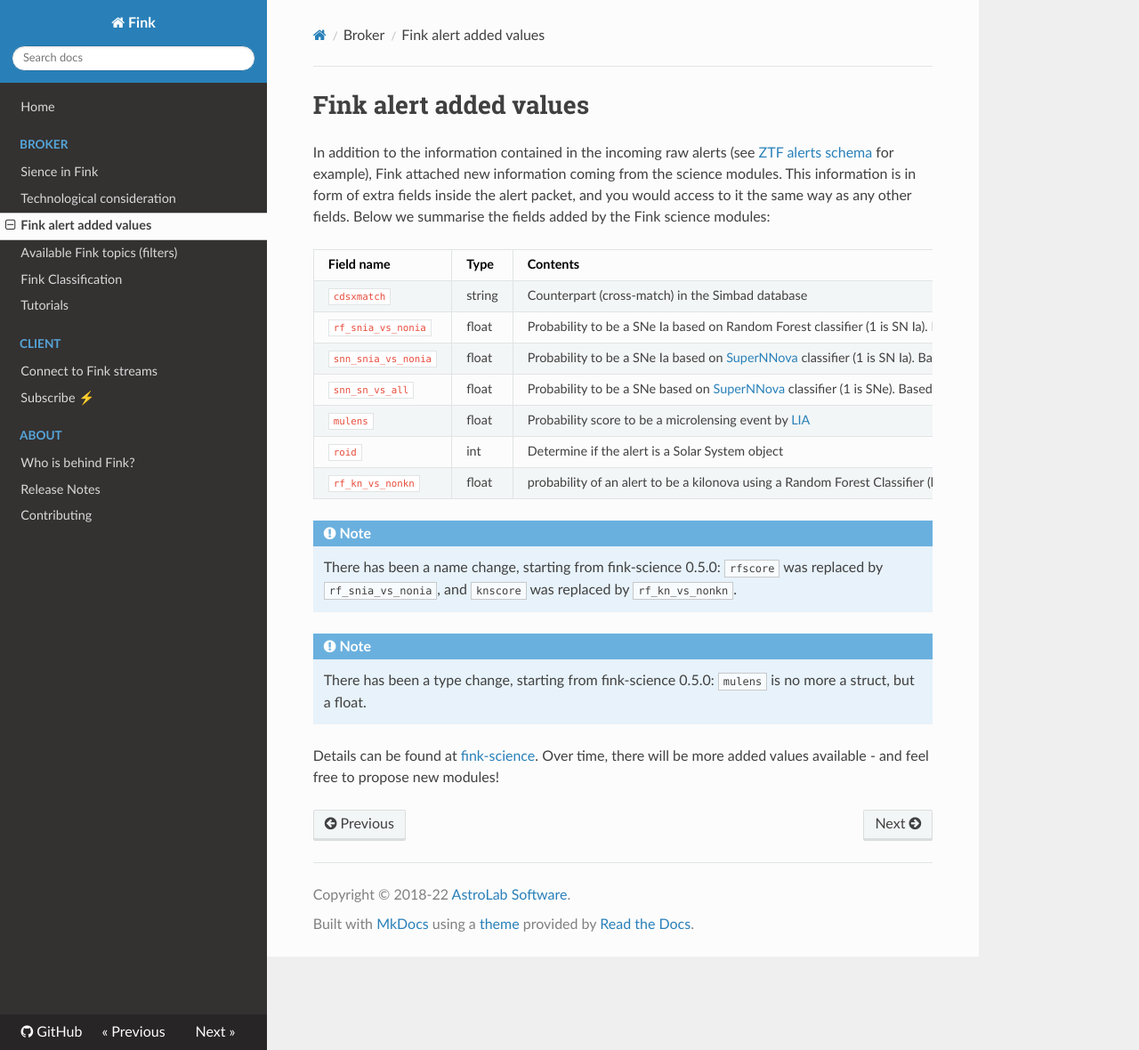
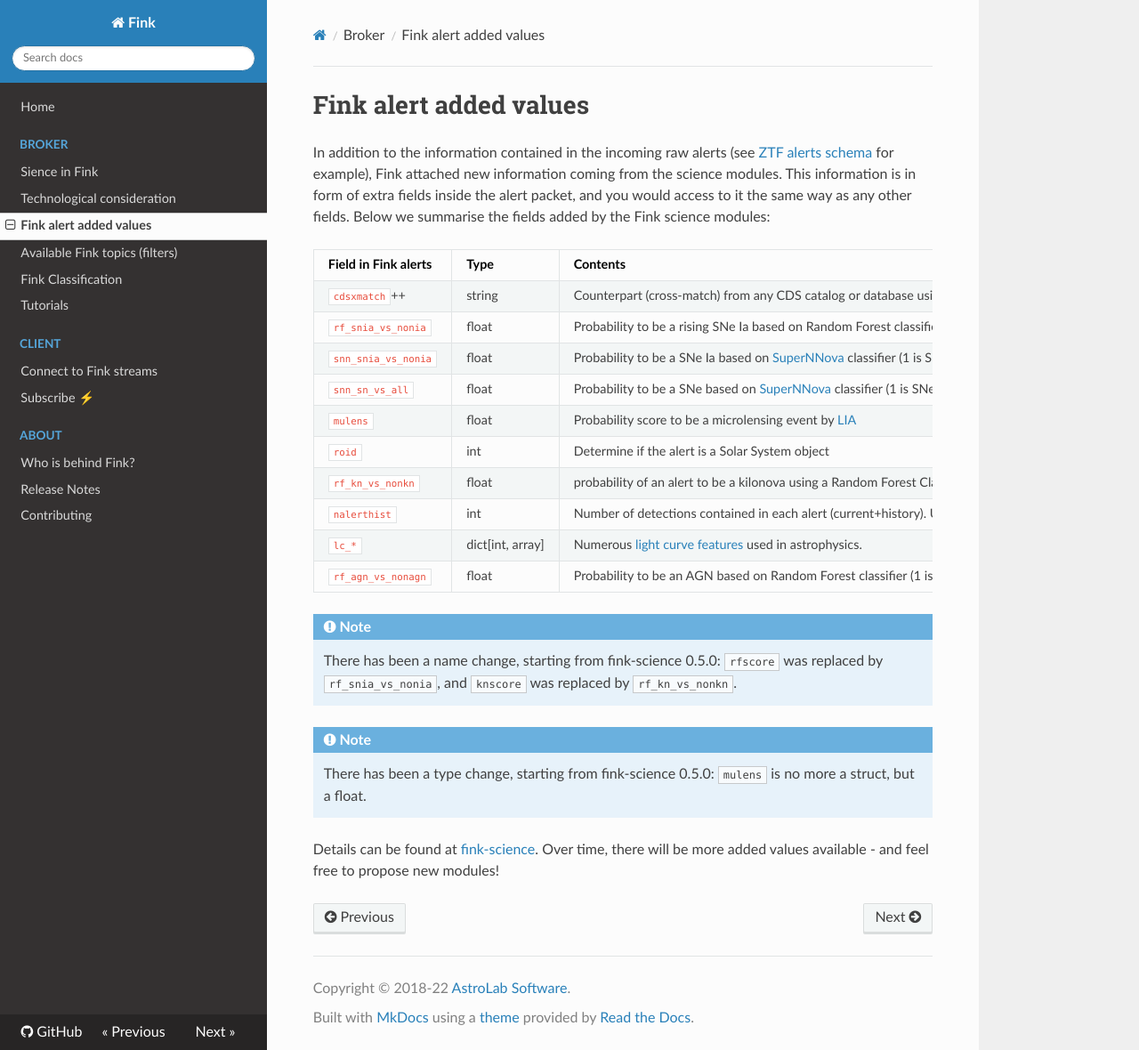
Before and after one commit to astrolabsoftware/fink, an MkDocs documentation site: the page built from docs/science/added_values.md, in a window 1280 px wide and 1180 px high. Shown: the whole window at 89% size. Built offline with MkDocs 1.6.1, drawn with Linux system fonts in a browser that asks for light colours; nearby versions of some CDN libraries.

Commit message:
Update science added values

```diff
--- a/docs/science/added_values.md
+++ b/docs/science/added_values.md
@@ -2,15 +2,18 @@
 
 In addition to the information contained in the incoming raw alerts (see [ZTF alerts schema](https://zwickytransientfacility.github.io/ztf-avro-alert/) for example), Fink attached new information coming from the science modules. This information is in form of extra fields inside the alert packet, and you would access to it the same way as any other fields. Below we summarise the fields added by the Fink science modules:
 
-| Field name | Type | Contents |
-|:--------|:-------|:--------|
-| `cdsxmatch` | string | Counterpart (cross-match) in the Simbad database |
-| `rf_snia_vs_nonia` | float | Probability to be a SNe Ia based on Random Forest classifier (1 is SN Ia). Based on https://arxiv.org/abs/2111.11438 |
+| Field in Fink alerts | Type | Contents |
+|:-----|:-------|:--------|
+|`cdsxmatch`++ | string | Counterpart (cross-match) from any CDS catalog or database using the [CDS xmatch service](http://cdsxmatch.u-strasbg.fr/xmatch). Contains also crossmatch to the [General Catalog of Variable Stars](http://www.sai.msu.su/groups/cluster/gcvs/gcvs/) and the [International Variable Star Index](https://www.aavso.org/vsx/), [3HSP](https://www.ssdc.asi.it/3hsp/), [4LAC DR3](https://fermi.gsfc.nasa.gov/ssc/data/access/lat/4LACDR3/). |
+| `rf_snia_vs_nonia` | float | Probability to be a rising SNe Ia based on Random Forest classifier (1 is SN Ia). Based on https://arxiv.org/abs/2111.11438 |
 | `snn_snia_vs_nonia` | float | Probability to be a SNe Ia based on [SuperNNova](https://supernnova.readthedocs.io/en/latest/) classifier (1 is SN Ia). Based on https://arxiv.org/abs/1901.06384 |
 | `snn_sn_vs_all` | float | Probability to be a SNe based on [SuperNNova](https://supernnova.readthedocs.io/en/latest/) classifier (1 is SNe). Based on https://arxiv.org/abs/1901.06384 |
-| `mulens` | float | Probability score to be a microlensing event by [LIA](https://github.com/dgodinez77/LIA) |
+| `mulens`| float | Probability score to be a microlensing event by [LIA](https://github.com/dgodinez77/LIA) |
 | `roid` | int | Determine if the alert is a Solar System object |
 | `rf_kn_vs_nonkn` | float | probability of an alert to be a kilonova using a Random Forest Classifier (binary classification). |
+| `nalerthist` | int | Number of detections contained in each alert (current+history). Upper limits are not taken into account. |
+| `lc_*` | dict[int, array<double>] | Numerous [light curve features](https://arxiv.org/pdf/2012.01419.pdf#section.A1) used in astrophysics. |
+| `rf_agn_vs_nonagn` | float | Probability to be an AGN based on Random Forest classifier (1 is AGN). |
 
 !!! note
     There has been a name change, starting from fink-science 0.5.0:
```
